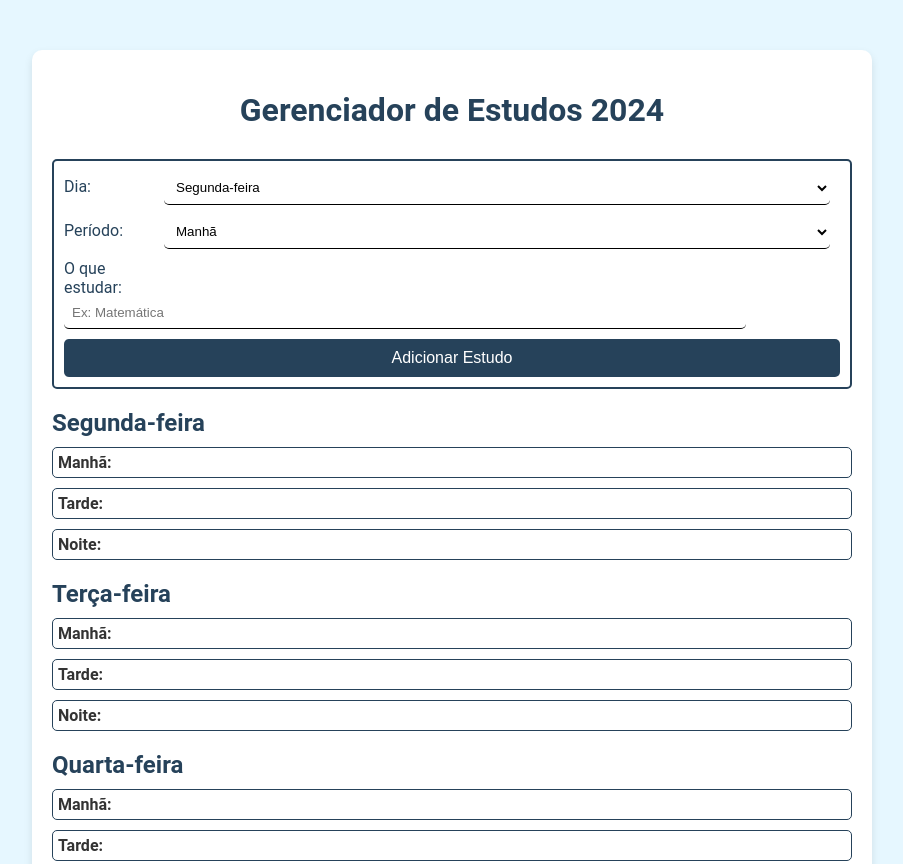
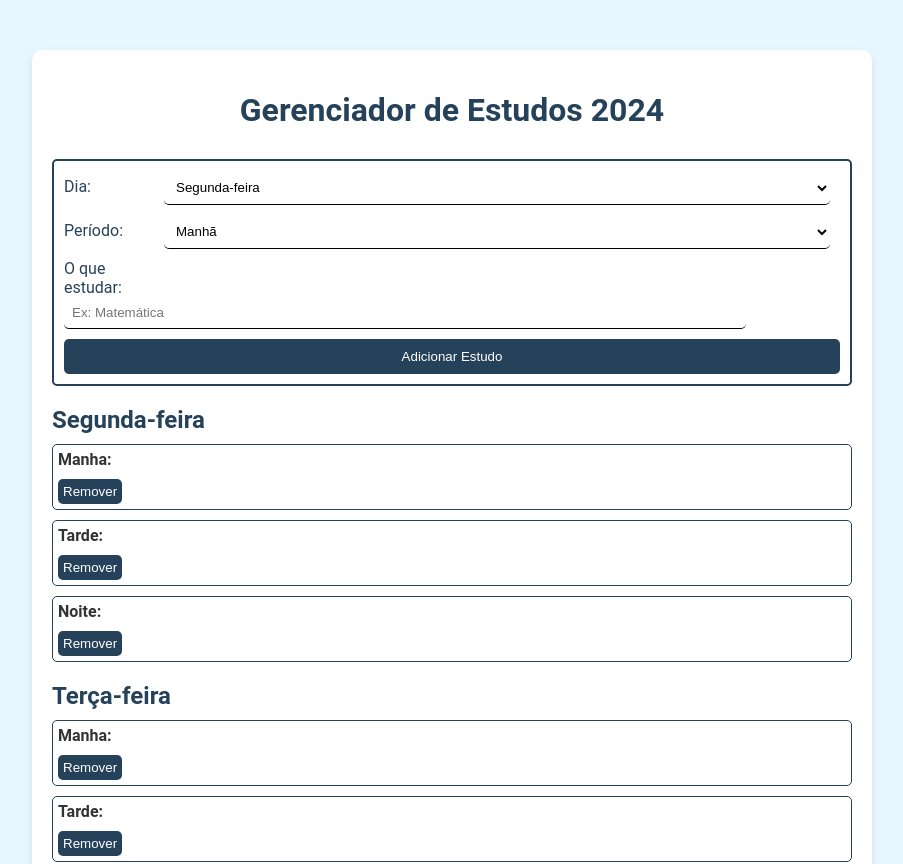
Before and after one commit to marcoslink/atividadeVersionamentoApp, a React (Create React App) app: page / in a window 1280 px wide. Shown: the top 864 px of the page, without its empty margins (188-1091 px from the left). Built offline with nearby package versions, Linux system fonts and the light colour scheme.

Commit message:
Adição da funcionalidade de remover tarefas específicas do dia

```diff
--- a/src/App.css
+++ b/src/App.css
@@ -83,10 +83,17 @@ button {
   border: none;
   border-radius: 5px;
   cursor: pointer;
-  font-size: 16px;
   width: 100%;
 }
 
 button:hover {
   background-color: var(--button-hover-color);
 }
+
+#remover{
+  display: flex;
+  padding: 5px;
+  margin-top: 10px;
+  width: auto;
+
+}
--- a/src/App.js
+++ b/src/App.js
@@ -18,10 +18,11 @@ function App() {
   const [diaSelecionado, setDiaSelecionado] = useState('Segunda-feira');
   const [periodoSelecionado, setPeriodoSelecionado] = useState('manha');
 
+
   const adicionarAtividade = () => {
     if (!atividade) return;
 
-    setEstudos((prevEstudos) => ({
+    setEstudos(prevEstudos => ({
       ...prevEstudos,
       [diaSelecionado]: {
         ...prevEstudos[diaSelecionado],
@@ -29,8 +30,19 @@ function App() {
       },
     }));
 
-    // Limpar os campos após adicionar
     setAtividade('');
+  };
+
+
+
+  const removerAtividade = (dia, periodo) => {
+    setEstudos(prevEstudos => ({
+      ...prevEstudos,
+      [dia]: {
+        ...prevEstudos[dia],
+        [periodo]: '',
+      },
+    }));
   };
 
   const limparTodasAtividades = () => {
@@ -38,10 +50,8 @@ function App() {
       acc[dia] = { manha: '', tarde: '', noite: '' };
       return acc;
     }, {});
-
     setEstudos(estudosLimpos);
   };
-
 
   return (
     <div className="app-container">
@@ -75,23 +85,20 @@ function App() {
       {diasDaSemana.map(dia => (
         <div key={dia} className="dia-container">
           <h2>{dia}</h2>
-          <div className="periodo-container">
-            <strong>Manhã:</strong> {estudos[dia].manha}
-          </div>
-          <div className="periodo-container">
-            <strong>Tarde:</strong> {estudos[dia].tarde}
-          </div>
-          <div className="periodo-container">
-            <strong>Noite:</strong> {estudos[dia].noite}
-          </div>
+          {['manha', 'tarde', 'noite'].map(periodo => (
+            <div key={periodo} className="periodo-container">
+              <strong>{periodo.charAt(0).toUpperCase() + periodo.slice(1)}:</strong> {estudos[dia][periodo]}
+              <button id='remover' onClick={() => removerAtividade(dia, periodo)}>Remover</button>
+            </div>
+          ))}
         </div>
       ))}
 
-      <button onClick={limparTodasAtividades}> Limpar Atividades </button>
+
+
+      <button onClick={limparTodasAtividades}> Limpar Todas Atividades </button>
     </div>
   );
 }
 
-
-
 export default App;
```
